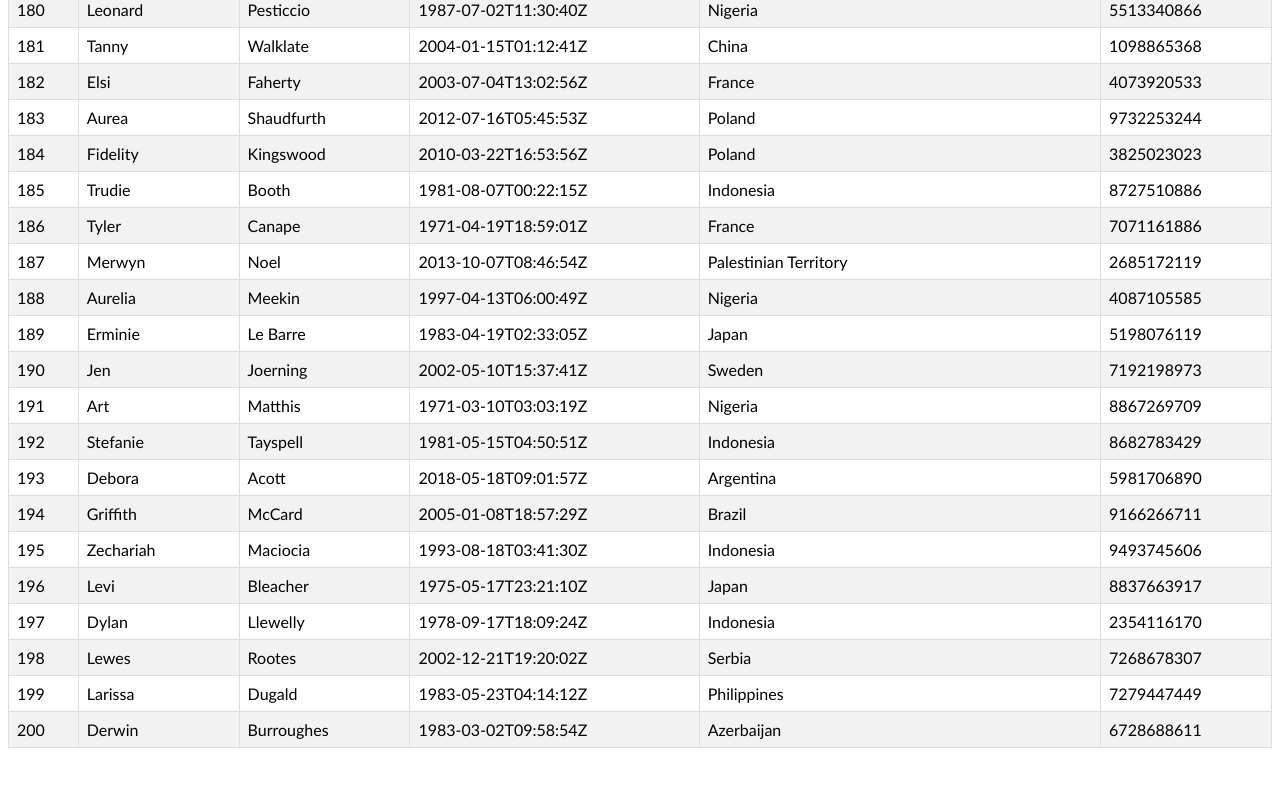
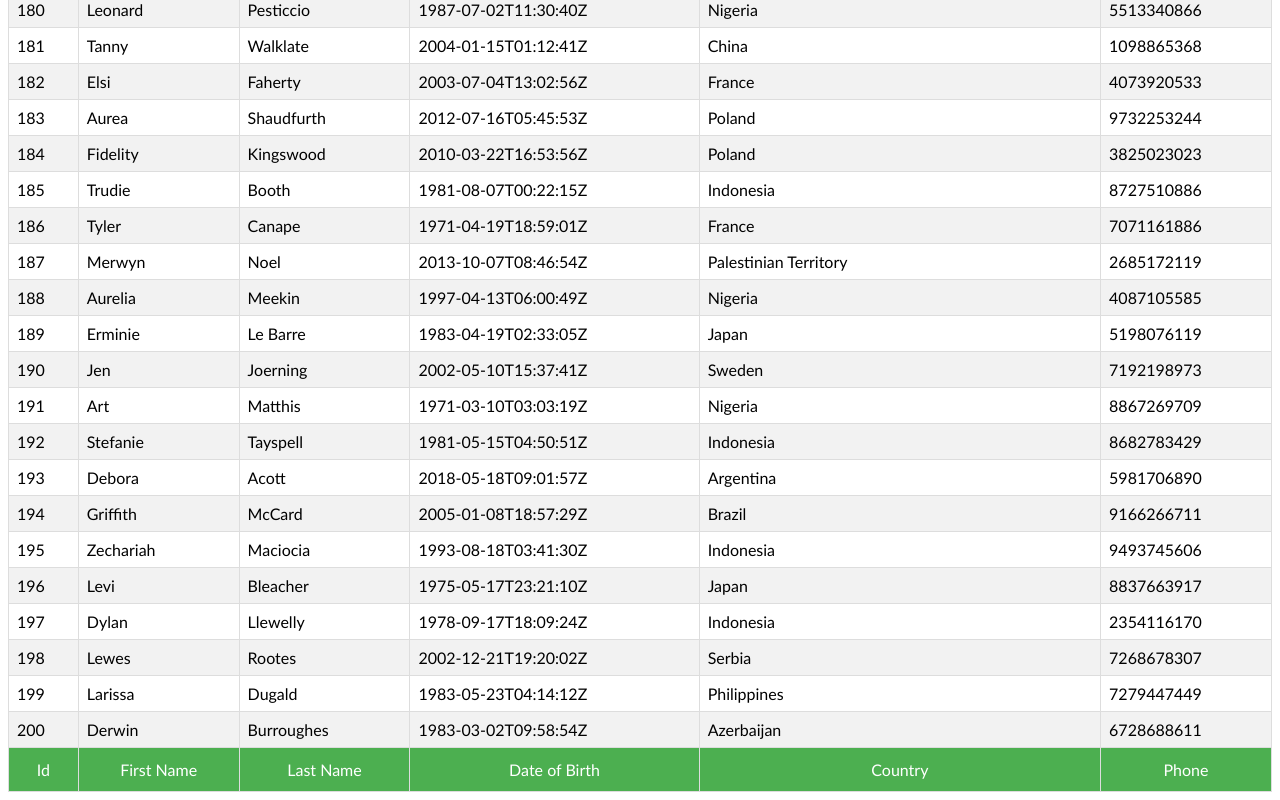
Before and after one commit to liar88828/tutor-react-table, a React (Vite) app: page / in a window 1280 px wide. Shown: the part 6505-7305 px from the top of the page. Before the commit the page ends 7261 px from the top, so only its background shows below. Built offline with nearby package versions, Linux system fonts and the light colour scheme.

Commit message:
4 footer

```diff
--- a/src/components/BasicTable.jsx
+++ b/src/components/BasicTable.jsx
@@ -13,10 +13,10 @@ export const BasicTable = () => {
 		getTableProps,
 		getTableBodyProps,
 		headerGroups,
+		footerGroups,
 		rows,
 		prepareRow
 	} = tableInstance
-
 
 	return (
 			<table {...getTableProps()}>
@@ -25,9 +25,7 @@ export const BasicTable = () => {
 					return (
 							<tr{...headerGroup.getHeaderGroupProps()}>
 								{headerGroup.headers.map(column => (
-										<th
-												{...column.getHeaderProps()}>{column.render('Header')}
-										</th>
+										<th {...column.getHeaderProps()}>{column.render('Header')} </th>
 								))}
 							</tr>
 					)
@@ -48,6 +46,17 @@ export const BasicTable = () => {
 					)
 				})}
 				</tbody>
+				<tfoot>
+				{
+					footerGroups.map(footerGroup => (
+							<tr> {...footerGroup.headers.map(column => (
+									<td {...column.getFooterProps}>
+										{column.render('Footer')}
+									</td>
+							))}
+							</tr>
+					))}
+				</tfoot>
 			</table>
 	);
 }
--- a/src/components/columns.jsx
+++ b/src/components/columns.jsx
@@ -1,8 +1,8 @@
 export const Columns = [
-	{Header: 'Id', accessor: "id"},
-	{Header: 'First Name', accessor: "first_name"},
-	{Header: 'Last Name', accessor: "last_name"},
-	{Header: 'Date of Birth', accessor: "date_of_birth"},
-	{Header: 'Country', accessor: "country"},
-	{Header: 'Phone', accessor: "phone"},
+	{Header: 'Id', Footer: 'Id', accessor: "id"},
+	{Header: 'First Name', Footer: 'First Name', accessor: "first_name"},
+	{Header: 'Last Name', Footer: 'Last Name', accessor: "last_name"},
+	{Header: 'Date of Birth', Footer: 'Date of Birth', accessor: "date_of_birth"},
+	{Header: 'Country', Footer: 'Country', accessor: "country"},
+	{Header: 'Phone', Footer: 'Phone', accessor: "phone"},
 ]
```
